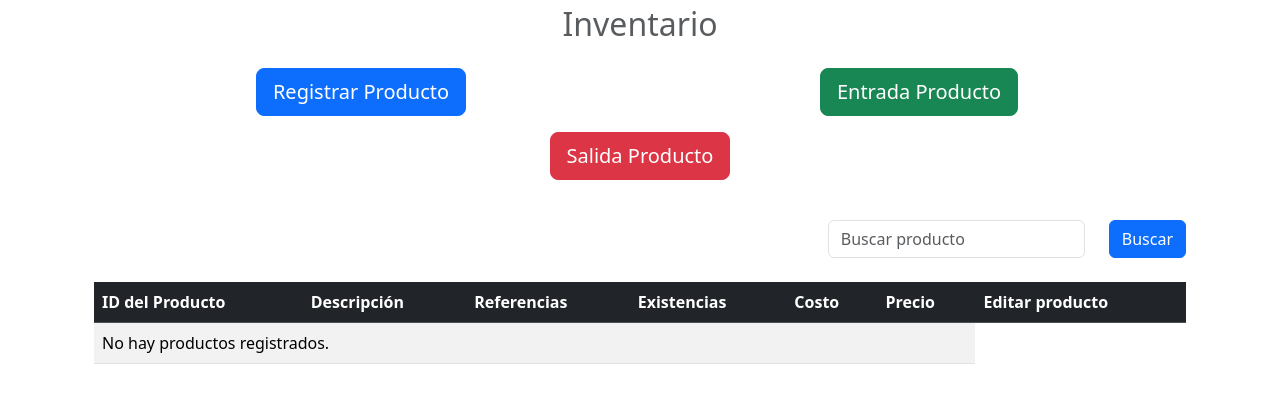
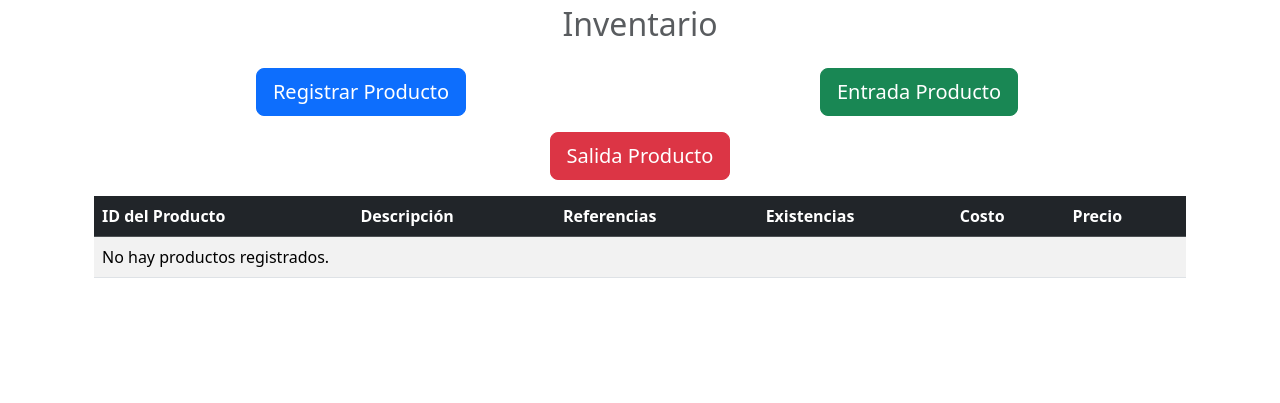
Before and after one commit to BryanTorres18/InventariosTesting, a Django app: page /home/ in a window 1280 px wide. Shown: the part 159-562 px from the top of the page. Run offline with Django 4.2, Linux system fonts and the light colour scheme; the visitor is signed in with stand-in values (Sample User, id 1); data that the repository does not hold is empty.

Commit message:
Revert "Se puede editar producto y filtro de busqueda"
This reverts commit 04f84e2cb18467ca3c49c2300e2a142fb4c2430f.

```diff
--- a/inventario/templates/lista_productos.html
+++ b/inventario/templates/lista_productos.html
@@ -1,15 +1,3 @@
-<form method="GET" action="{% url 'buscar_producto' %}" class="form-inline my-4 my-lg-10 mb-4">
-    <div class="row justify-content-end">
-        <div class="col-auto">
-            <input class="form-control mr-sm-2" type="search" placeholder="Buscar producto" aria-label="Search" name="q">
-        </div>
-        <div class="col-auto">
-            <button type="submit" class="btn btn-primary">Buscar</button>
-        </div>
-    </div>
-</form>
-
-
 <table class="table table-striped table-hover table-responsive">
     <thead class="table-dark">
         <tr>
@@ -19,7 +7,6 @@
             <th>Existencias</th>
             <th>Costo</th>
             <th>Precio</th>
-            <th>Editar producto</th>
         </tr>
     </thead>
     <tbody>
@@ -31,7 +18,6 @@
             <td>{{ producto.existencias }}</td>
             <td>{{ producto.costo | floatformat:2 }}</td>
             <td>{{ producto.precio | floatformat:2 }}</td>
-            <td><a href="{% url 'editar_producto' producto.id_del_producto %}" class="btn btn-primary">Editar</a></td>
         </tr>
         {% empty %}
         <tr>
--- a/inventario/views.py
+++ b/inventario/views.py
@@ -3,11 +3,12 @@ from django.contrib.auth import authenticate, login, logout
 from django.contrib.auth.forms import AuthenticationForm, UserCreationForm
 from django.contrib.auth.models import User
 from django.db import IntegrityError
-from django.shortcuts import render, redirect, get_object_or_404
+from django.shortcuts import render, redirect
 from django.contrib.auth.decorators import login_required, user_passes_test
-from .forms import ProductoForm, EntradaInventarioForm, SalidaInventarioForm, ProductoSearchForm, EditarProductoForm
+
+from .forms import ProductoForm, EntradaInventarioForm, SalidaInventarioForm
 from inventario.models import Producto
-from .models import Producto
+
 
 def registrar_producto(request):
     if request.method == 'POST':
@@ -64,6 +65,8 @@ def salida_inventario(request):
 
     return render(request, 'salida_inventario.html', {'form': form})
 
+
+
 def home(request):
     productos = Producto.objects.filter(usuario=request.user)
     return render(request, 'home.html', {'productos': productos})
@@ -94,7 +97,6 @@ def signup(request):
             'form': UserCreationForm,
             'error': 'La contraseña con coincide'
         })
-
 def signin(request):
     if request.method == 'GET':
         return render(request, 'signin.html', {
@@ -116,31 +118,3 @@ def signin(request):
 def signout(request):
     logout(request)
     return redirect('signin')
-
-def lista_productos(request):
-    form = ProductoSearchForm(request.GET)
-    productos = Producto.objects.all()
-
-    if form.is_valid():
-        search_query = form.cleaned_data.get('search_query')
-        if search_query:
-            productos = productos.filter(descripcion__icontains=search_query)
-
-    context = {'productos': productos, 'form': form}
-    return render(request, 'lista_productos.html', context)
-
-def buscar_producto(request):
-    query = request.GET.get('q')
-    productos = Producto.objects.filter(usuario=request.user, descripcion__icontains=query)
-    return render(request, 'home.html', {'productos': productos})
-
-def editar_producto(request, producto_id):
-    producto = get_object_or_404(Producto, id_del_producto=producto_id)
-    if request.method == 'POST':
-        form = EditarProductoForm(request.POST, instance=producto)
-        if form.is_valid():
-            form.save()
-            return redirect('home')
-    else:
-        form = EditarProductoForm(instance=producto)
-    return render(request, 'editar_producto.html', {'form': form})
--- a/inventarios/urls.py
+++ b/inventarios/urls.py
@@ -12,6 +12,4 @@ urlpatterns = [
     path('registrar/', views.registrar_producto, name='registrar_producto'),
     path('entrada/', views.entrada_inventario, name='entrada_inventario'),
     path('salida/', views.salida_inventario, name='salida_inventario'),
-    path('buscar_producto/', views.buscar_producto, name='buscar_producto'),
-    path('editar_producto/<int:producto_id>/', views.editar_producto, name='editar_producto')
 ]
```
Also changed, not shown: inventario/forms.py (+1 -18 lines), inventario/templates/editar_producto.html (deleted, +0 -27 lines).
